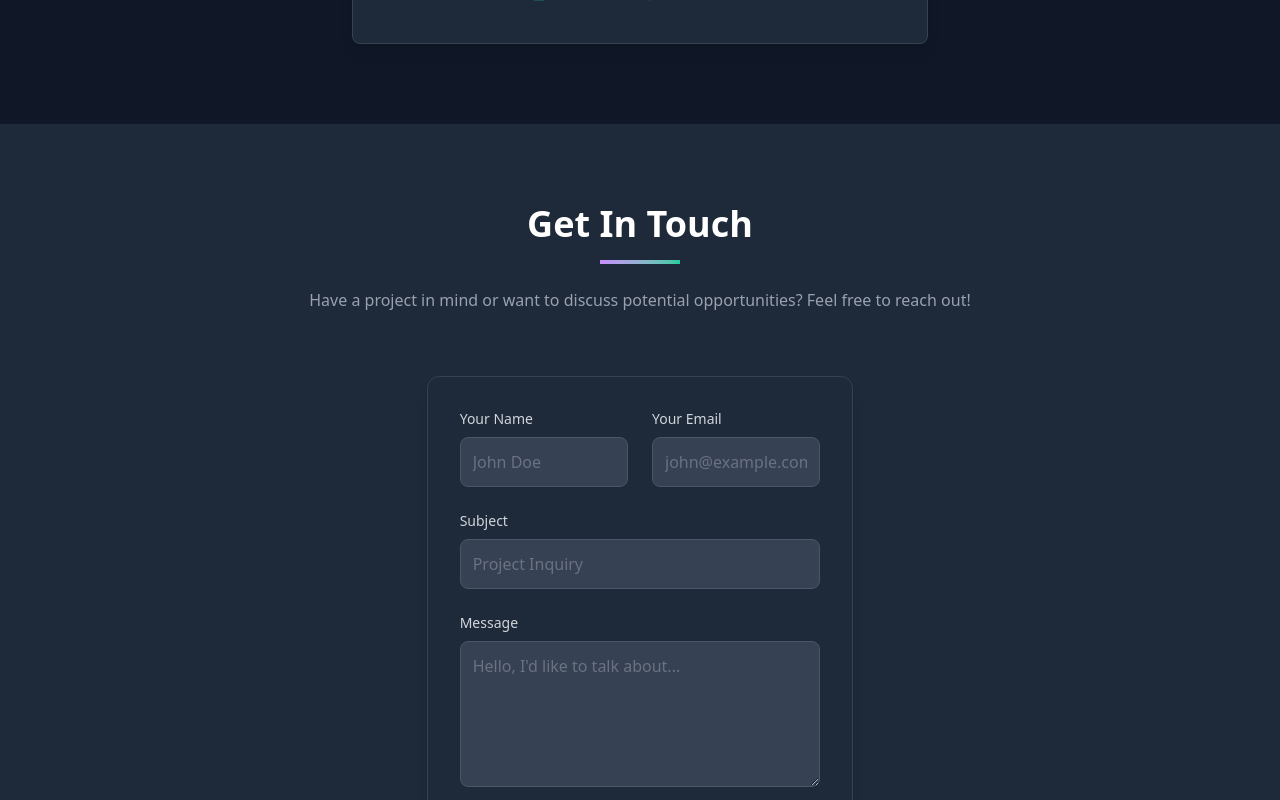
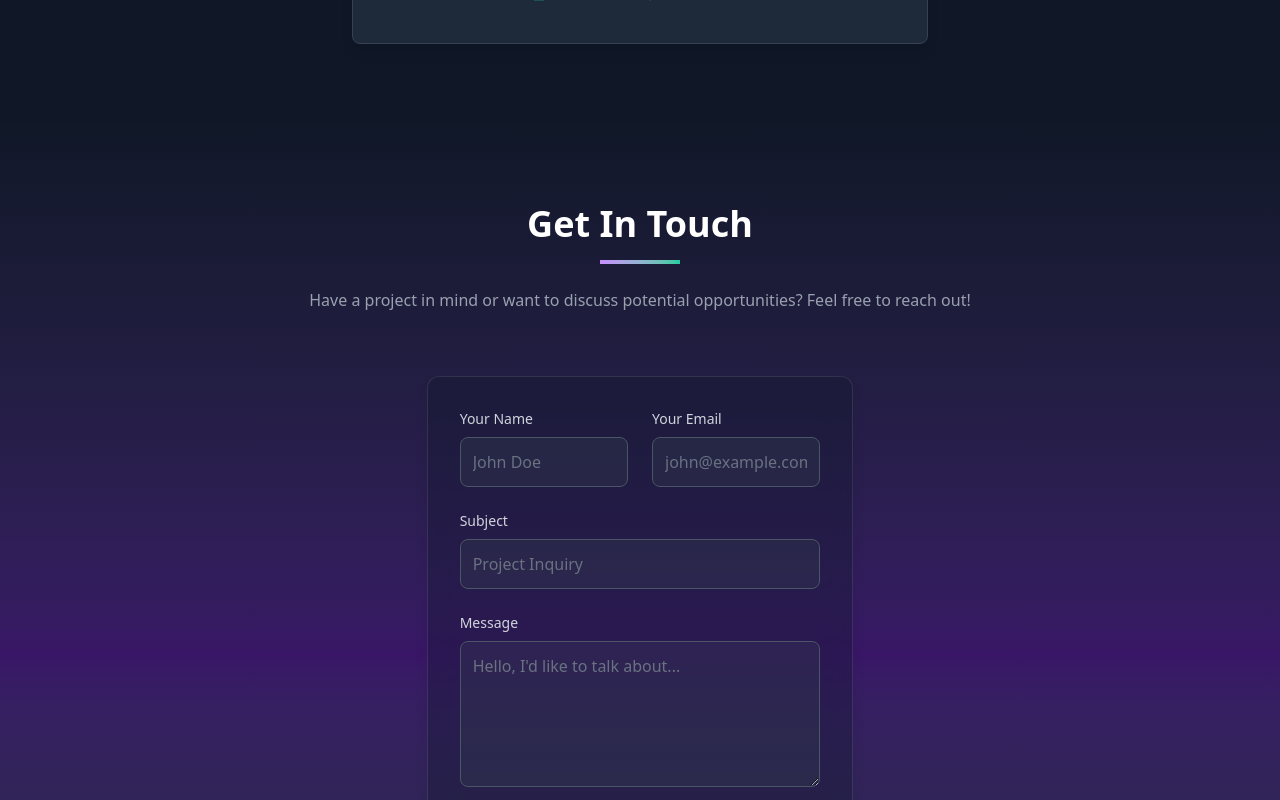
Before and after one commit to abdullahalsuad/portfolio-frontend, a React (Vite) app: page / in a window 1280 px wide. Shown: the part 3940-4740 px from the top of the page. Built offline with nearby package versions, Linux system fonts and the light colour scheme.

Commit message:
feat: enhance Form and Contact components with improved styling and background effects

```diff
--- a/src/components/Form.jsx
+++ b/src/components/Form.jsx
@@ -1,7 +1,10 @@
 import { Send } from "lucide-react";
 const Form = () => {
   return (
-    <div className=" bg-gray-800 rounded-xl shadow-lg p-6 sm:p-8 border border-gray-700">
+    <div
+      className=" bg-gray-900/30 backdrop-blur-md rounded-xl shadow-lg p-6 sm:p-8 border border-white/10
+"
+    >
       {/* Header */}
 
       {/* form */}
@@ -20,7 +23,7 @@ const Form = () => {
               name="name"
               placeholder="John Doe"
               required
-              className="w-full p-3 rounded-lg bg-gray-700 border border-gray-600 text-gray-200 placeholder-gray-500
+              className="w-full p-3 rounded-lg bg-gray-700/30 /30 border border-gray-600 text-gray-200 placeholder-gray-500
                            focus:outline-none focus:ring-2 focus:ring-[#1DCD9F] focus:border-transparent transition duration-200 ease-in-out"
             />
           </div>
@@ -38,7 +41,7 @@ const Form = () => {
               type="email"
               placeholder="john@example.com"
               required
-              className="w-full p-3 rounded-lg bg-gray-700 border border-gray-600 text-gray-200 placeholder-gray-500
+              className="w-full p-3 rounded-lg bg-gray-700/30  border border-gray-600 text-gray-200 placeholder-gray-500
                            focus:outline-none focus:ring-2 focus:ring-[#1DCD9F] focus:border-transparent transition duration-200 ease-in-out"
             />
           </div>
@@ -57,7 +60,7 @@ const Form = () => {
             name="subject"
             placeholder="Project Inquiry"
             required
-            className="w-full p-3 rounded-lg bg-gray-700 border border-gray-600 text-gray-200 placeholder-gray-500
+            className="w-full p-3 rounded-lg bg-gray-700/30  border border-gray-600 text-gray-200 placeholder-gray-500
                          focus:outline-none focus:ring-2 focus:ring-[#1DCD9F] focus:border-transparent transition duration-200 ease-in-out"
           />
         </div>
@@ -76,7 +79,7 @@ const Form = () => {
             placeholder="Hello, I'd like to talk about..."
             rows={5}
             required
-            className="w-full p-3 rounded-lg bg-gray-700 border border-gray-600 text-gray-200 placeholder-gray-500
+            className="w-full p-3 rounded-lg bg-gray-700/30  border border-gray-600 text-gray-200 placeholder-gray-500
                          focus:outline-none focus:ring-2 focus:ring-[#1DCD9F] focus:border-transparent transition duration-200 ease-in-out resize-y"
           ></textarea>
         </div>
--- a/src/pages/Contact.jsx
+++ b/src/pages/Contact.jsx
@@ -12,7 +12,10 @@ export default function Contact() {
   ];
 
   return (
-    <section className="py-20 bg-gray-800 text-white" id="contact">
+    <section
+      className="py-20 bg-gradient-to-t from-gray-800 via-purple-600/30  to-gray-900 text-white"
+      id="contact"
+    >
       <motion.div
         initial={{ opacity: 0, y: 20 }}
         whileInView={{ opacity: 1, y: 0 }}
```
